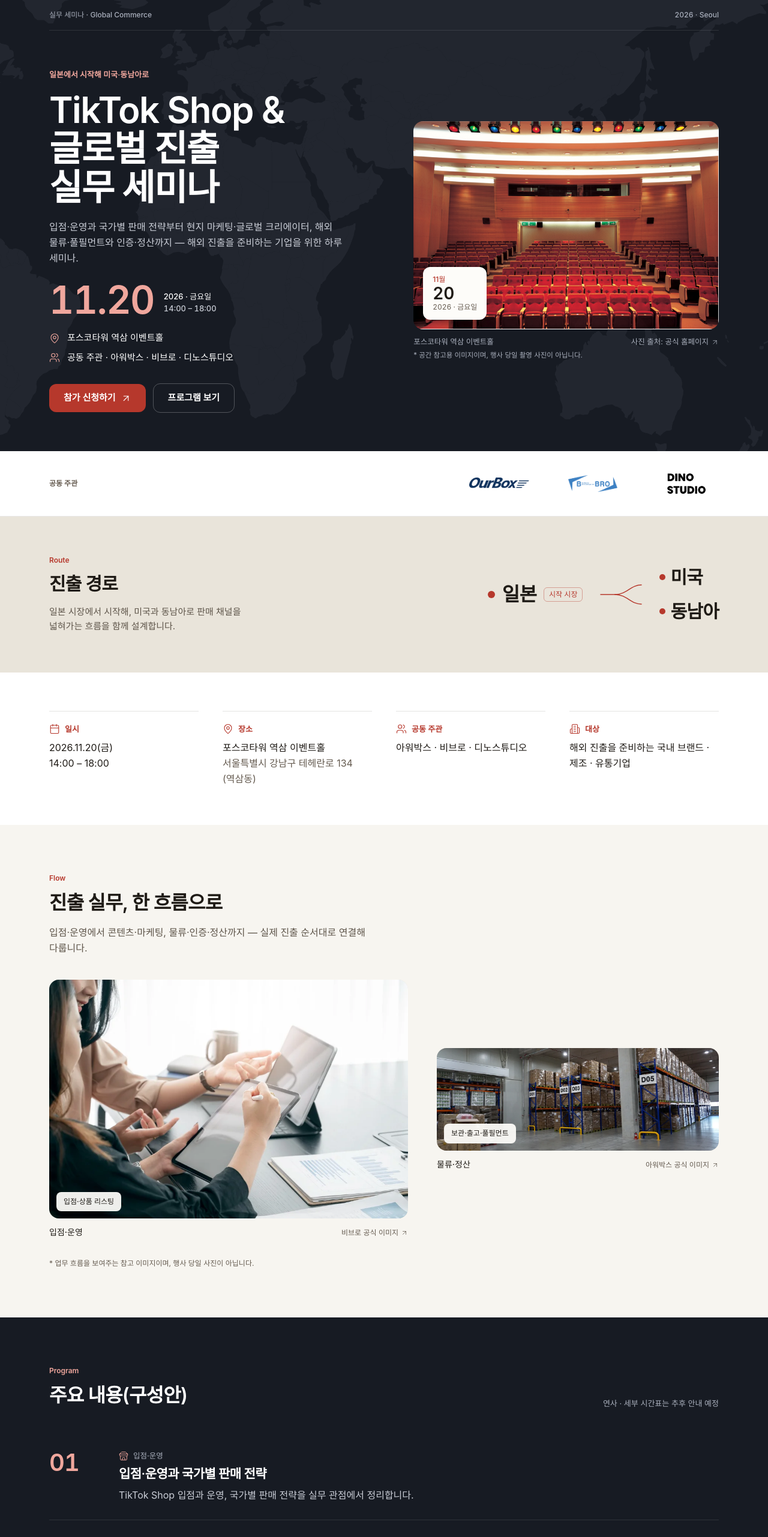
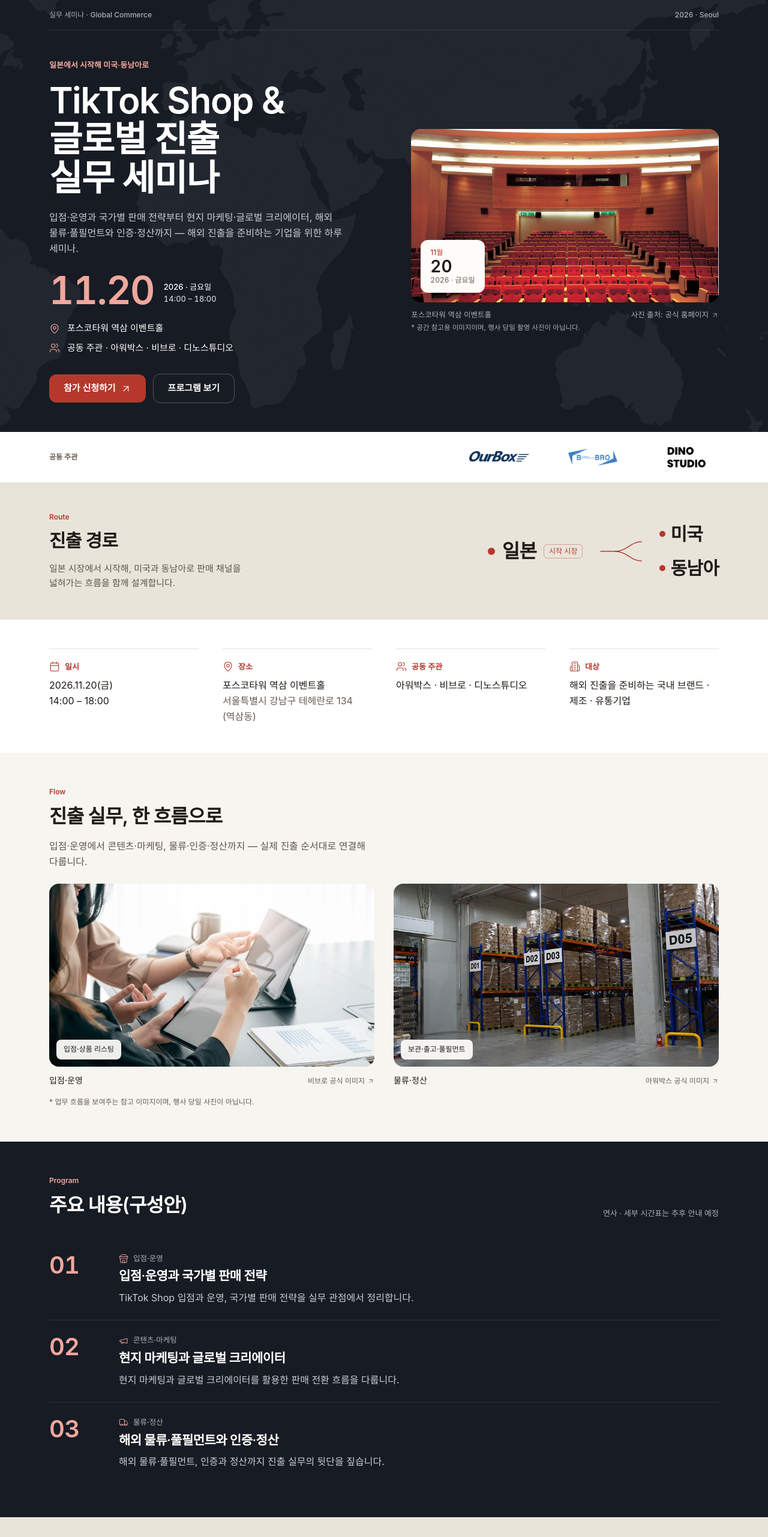
Before and after one commit to jaybe-dino/service2, a Next.js app: page /seminar1120 in a window 1280 px wide. Shown: the top 2562 px of the page at 60% size. Built offline with nearby package versions, Linux system fonts and the light colour scheme; no server answers.

Commit message:
design(seminar1120): align photos and tighten spacing and layers

```diff
--- a/src/app/seminar1120/page.tsx
+++ b/src/app/seminar1120/page.tsx
@@ -132,10 +132,10 @@ function RouteLine() {
 }
 
 // 실무 흐름의 가로 사진 컷(주제 + 출처). listing/fulfillment에 사용.
-function FlowShot({ img, step, aspect }: { img: typeof IMG.listing; step: string; aspect: string }) {
+function FlowShot({ img, step }: { img: typeof IMG.listing; step: string }) {
   return (
     <figure className="min-w-0">
-      <div className={`${styles.edImg} ${aspect}`}>
+      <div className={styles.edImg}>
         {/* eslint-disable-next-line @next/next/no-img-element */}
         <img src={img.src} alt={img.alt} width={img.w} height={img.h} loading="lazy" />
         <span className={styles.photoLabel}>{img.label}</span>
@@ -157,16 +157,16 @@ export default function Seminar1120Page() {
     <main className={`${styles.page} break-keep bg-white text-[#1f1b16] antialiased`}>
 
       {/* ══ HERO — 짙은 잉크 표지 ══ */}
-      <header className="relative overflow-hidden bg-[#171b23] text-white">
+      <header className="relative isolate overflow-hidden bg-[#171b23] text-white">
         <div className={styles.heroMap} aria-hidden="true" />
-        <div className={`${styles.container} relative`}>
+        <div className={`${styles.container} relative z-10`}>
           {/* 상단 마스트헤드 */}
           <div className="flex items-center justify-between gap-4 border-b border-white/10 py-4 text-[12px] font-medium text-[#aab0bd]">
             <span>실무 세미나 · Global Commerce</span>
             <span className="tabular-nums">2026 · Seoul</span>
           </div>
 
-          <div className="grid grid-cols-1 items-center gap-10 py-12 sm:py-16 lg:grid-cols-[1.04fr_0.96fr] lg:gap-14">
+          <div className="grid grid-cols-1 items-center gap-8 py-10 sm:py-12 lg:grid-cols-[1.04fr_0.96fr] lg:gap-12">
             {/* 좌: 제목·소개·날짜·행사정보·행동 */}
             <div className="min-w-0">
               <p className="text-[13px] font-semibold text-[#f0a79d]">일본에서 시작해 미국·동남아로</p>
@@ -207,8 +207,8 @@ export default function Seminar1120Page() {
                 <img src="/seminar1120/venue.jpg" alt="포스코타워 역삼 이벤트홀 내부" width={671} height={771} loading="eager" />
                 <div className={styles.dateChip}>
                   <div className="text-[12px] font-medium text-[#b6382c]">11월</div>
-                  <div className="text-[28px] font-semibold leading-none tabular-nums">20</div>
-                  <div className="text-[12px] tabular-nums text-[#655b50]">2026 · 금요일</div>
+                  <div className="text-[24px] font-semibold leading-none tabular-nums sm:text-[28px]">20</div>
+                  <div className="hidden text-[12px] tabular-nums text-[#655b50] sm:block">2026 · 금요일</div>
                 </div>
               </div>
               <figcaption className="mt-3 flex flex-wrap items-center justify-between gap-2 text-[12.5px] text-[#aab0bd]">
@@ -225,7 +225,7 @@ export default function Seminar1120Page() {
 
       {/* ══ 공동 주관 로고 스트립 — 화이트 ══ */}
       <section className="border-b border-[#1f1b16]/10 bg-white">
-        <div className={`${styles.container} flex flex-col items-center gap-5 py-9 sm:flex-row sm:justify-between sm:gap-8`}>
+        <div className={`${styles.container} flex flex-col items-center gap-4 py-6 sm:flex-row sm:justify-between sm:gap-8`}>
           <p className="text-[12px] font-semibold text-[#655b50]">공동 주관</p>
           <HostLogos className="w-full max-w-[420px]" />
         </div>
@@ -233,7 +233,7 @@ export default function Seminar1120Page() {
 
       {/* ══ 진출 경로 — 웜그레이 밴드 ══ */}
       <section className="bg-[#e9e4da]">
-        <div className={`${styles.container} py-14 sm:py-16`}>
+        <div className={`${styles.container} py-10 sm:py-12`}>
           <div className="grid items-center gap-8 lg:grid-cols-[minmax(0,360px)_1fr] lg:gap-12">
             <div className="min-w-0">
               <p className="text-[12px] font-semibold text-[#b6382c]">Route</p>
@@ -251,7 +251,7 @@ export default function Seminar1120Page() {
 
       {/* ══ 핵심 정보 info row — 화이트 ══ */}
       <section className="bg-white">
-        <div className={`${styles.container} py-14 sm:py-16`}>
+        <div className={`${styles.container} py-10 sm:py-12`}>
           <dl className="grid grid-cols-1 gap-x-10 gap-y-8 sm:grid-cols-2 lg:grid-cols-4">
             {FACTS.map((f) => (
               <div key={f.label} className="min-w-0 border-t border-[#1f1b16]/12 pt-5">
@@ -268,24 +268,24 @@ export default function Seminar1120Page() {
 
       {/* ══ 실무 흐름 — 페이퍼(에디토리얼 사진) ══ */}
       <section className="bg-[#f7f5f0]">
-        <div className={`${styles.container} py-16 sm:py-20`}>
+        <div className={`${styles.container} py-12 sm:py-14`}>
           <p className="text-[12px] font-semibold text-[#b6382c]">Flow</p>
           <h2 className="mt-2 text-[26px] font-semibold tracking-tight sm:text-[32px]">진출 실무, 한 흐름으로</h2>
           <p className="mt-3 max-w-[560px] text-[16px] leading-relaxed text-[#5e554a]">
             입점·운영에서 콘텐츠·마케팅, 물류·인증·정산까지 — 실제 진출 순서대로 연결해 다룹니다.
           </p>
 
-          <div className="mt-10 grid grid-cols-1 items-center gap-8 lg:grid-cols-[1.12fr_0.88fr] lg:gap-12">
-            <FlowShot img={IMG.listing} step="입점·운영" aspect="aspect-[960/639]" />
-            <FlowShot img={IMG.fulfillment} step="물류·정산" aspect="aspect-[137/50]" />
+          <div className="mt-6 grid grid-cols-1 items-start gap-6 md:grid-cols-2 md:gap-8">
+            <FlowShot img={IMG.listing} step="입점·운영" />
+            <FlowShot img={IMG.fulfillment} step="물류·정산" />
           </div>
-          <p className="mt-8 text-[12px] leading-relaxed text-[#655b50]">* 업무 흐름을 보여주는 참고 이미지이며, 행사 당일 사진이 아닙니다.</p>
+          <p className="mt-4 text-[12px] leading-relaxed text-[#655b50]">* 업무 흐름을 보여주는 참고 이미지이며, 행사 당일 사진이 아닙니다.</p>
         </div>
       </section>
 
       {/* ══ 주요 내용(구성안) — 짙은 잉크(장면 전환) ══ */}
       <section id="program" className="scroll-mt-6 bg-[#171b23] text-white">
-        <div className={`${styles.container} py-16 sm:py-20`}>
+        <div className={`${styles.container} py-12 sm:py-14`}>
           <div className="flex flex-wrap items-end justify-between gap-3">
             <div className="min-w-0">
               <p className="text-[12px] font-semibold text-[#f0a79d]">Program</p>
@@ -293,9 +293,9 @@ export default function Seminar1120Page() {
             </div>
             <p className="text-[13px] text-[#aab0bd]">연사 · 세부 시간표는 추후 안내 예정</p>
           </div>
-          <ol className="mt-10 divide-y divide-white/10">
+          <ol className="mt-8 divide-y divide-white/10">
             {PILLARS.map((p, i) => (
-              <li key={p.title} className="grid grid-cols-[auto_1fr] gap-x-5 gap-y-1 py-7 sm:grid-cols-[96px_1fr]">
+              <li key={p.title} className="grid grid-cols-[auto_1fr] gap-x-5 gap-y-1 py-6 sm:grid-cols-[96px_1fr]">
                 <span className="text-[30px] font-semibold leading-none tracking-tight tabular-nums text-[#f0a79d] sm:text-[40px]">{String(i + 1).padStart(2, "0")}</span>
                 <div className="min-w-0">
                   <span className="flex items-center gap-2 text-[12.5px] font-medium text-[#aab0bd]">
@@ -312,7 +312,7 @@ export default function Seminar1120Page() {
 
       {/* ══ 신청 방법 — 웜그레이 ══ */}
       <section className="bg-[#e9e4da]">
-        <div className={`${styles.container} py-14 sm:py-16`}>
+        <div className={`${styles.container} py-10 sm:py-12`}>
           <div className="grid gap-10 lg:grid-cols-[1fr_auto] lg:items-center">
             <div className="min-w-0">
               <p className="text-[12px] font-semibold text-[#b6382c]">Apply</p>
@@ -333,7 +333,7 @@ export default function Seminar1120Page() {
 
       {/* ══ 오시는 길 — 화이트(장소 정보 중심) ══ */}
       <section className="bg-white">
-        <div className={`${styles.container} py-14 sm:py-16`}>
+        <div className={`${styles.container} py-10 sm:py-12`}>
           <p className="text-[12px] font-semibold text-[#b6382c]">Location</p>
           <h2 className="mt-2 text-[24px] font-semibold tracking-tight sm:text-[30px]">오시는 길</h2>
           <div className="mt-7 grid gap-x-12 gap-y-8 lg:grid-cols-[1fr_minmax(0,320px)]">
@@ -366,7 +366,7 @@ export default function Seminar1120Page() {
       <section className="relative isolate overflow-hidden bg-[#12151c] text-white">
         <div className={styles.closingLogistics} aria-hidden="true" />
         <div className={styles.closingMap} aria-hidden="true" />
-        <div className={`${styles.container} relative py-16 sm:py-20`}>
+        <div className={`${styles.container} relative z-10 py-12 sm:py-14`}>
           <div className="max-w-[640px]">
             <TikTokVisualLogo closing />
             <h2 className="text-[26px] font-semibold leading-tight tracking-tight sm:text-[34px]">지금 참가 신청하세요</h2>
@@ -381,10 +381,10 @@ export default function Seminar1120Page() {
 
       {/* ══ 푸터 — 화이트 ══ */}
       <footer className="border-t border-[#1f1b16]/10 bg-white">
-        <div className={`${styles.container} py-12`}>
+        <div className={`${styles.container} py-8`}>
           <p className="text-center text-[12px] font-semibold text-[#655b50]">공동 주관</p>
           <HostLogos className="mx-auto mt-6 max-w-[420px]" />
-          <p className="mt-9 text-center text-[13px] text-[#5e554a]">
+          <p className="mt-6 text-center text-[13px] text-[#5e554a]">
             문의 <a href={`mailto:${CONTACT}`} className="font-medium text-[#1f1b16] underline-offset-2 hover:underline">{CONTACT}</a>
           </p>
           <p className="mt-2 flex items-center justify-center gap-1.5 text-center text-[11.5px] text-[#655b50]">
--- a/src/app/seminar1120/seminar.module.css
+++ b/src/app/seminar1120/seminar.module.css
@@ -18,9 +18,9 @@
           mask: url('/seminar1120/world-map.svg') right center / 150% auto no-repeat;
 }
 
-/* ── 공식 행사장 사진(venue.jpg 671x771): 실제 사진 영역(y108..565, 높이 457)만 크롭. 비율 유지. ── */
-.venueCrop { position: relative; aspect-ratio: 671 / 457; overflow: hidden; border-radius: 16px; background: #10131a; }
-.venueCrop img { display: block; width: 100%; height: auto; margin-top: -16.095%; }
+/* 공식 사진의 실제 영역(y108..565)을 중심 기준 16:9로 크롭. 원본 비율 유지. */
+.venueCrop { position: relative; isolation: isolate; aspect-ratio: 16 / 9; overflow: hidden; border-radius: 16px; background: #10131a; }
+.venueCrop img { display: block; width: 100%; height: auto; margin-top: -22.024%; }
 
 /* 히어로 사진 위 날짜 인쇄형 블록(흰 카드, 잉크 글자) */
 .dateChip {
@@ -30,10 +30,10 @@
 }
 
 /* ── 에디토리얼 사진(가로 컷) ── */
-.edImg { position: relative; overflow: hidden; border-radius: 16px; background: #e7e1d7; }
+.edImg { position: relative; isolation: isolate; aspect-ratio: 16 / 9; overflow: hidden; border-radius: 16px; background: #e7e1d7; }
 .edImg img { display: block; width: 100%; height: 100%; object-fit: cover; }
 .photoLabel {
-  position: absolute; bottom: 12px; left: 12px; max-width: calc(100% - 24px);
+  position: absolute; z-index: 1; pointer-events: none; bottom: 12px; left: 12px; max-width: calc(100% - 24px);
   padding: 8px 12px; border-radius: 8px; background: rgba(253, 252, 249, .94); color: #1f1b16;
   font-size: 12px; line-height: 1.4; font-weight: 500;
 }
@@ -47,27 +47,23 @@
 .closingLogo { width: 148px; margin-bottom: 20px; }
 
 /* ── 최종 신청: 짙은 물류 사진 밴드 ── */
-.closingVisual {
-  position: relative; isolation: isolate; overflow: hidden;
-  padding: clamp(28px, 4vw, 52px); border-radius: 18px; background: #12151c; color: #fff;
-}
 .closingLogistics {
-  position: absolute; z-index: -1; inset: 0; pointer-events: none;
+  position: absolute; z-index: 0; inset: 0; pointer-events: none;
   background: url('/seminar1120/fulfillment.webp') right center / cover no-repeat;
   opacity: .22;
   -webkit-mask-image: linear-gradient(to right, transparent 20%, #000 100%);
           mask-image: linear-gradient(to right, transparent 20%, #000 100%);
 }
 .closingMap {
-  position: absolute; z-index: -1; inset: 0; left: 24%; pointer-events: none;
+  position: absolute; z-index: 0; inset: 0; left: 24%; pointer-events: none;
   background: #cdd6e6; opacity: .05;
   -webkit-mask: url('/seminar1120/world-map.svg') right center / 120% auto no-repeat;
           mask: url('/seminar1120/world-map.svg') right center / 120% auto no-repeat;
 }
-.closingVisual a:focus-visible { outline-color: #fff; }
 
 @media (max-width: 639px) {
   .heroMap { opacity: .05; }
+  .dateChip { left: 12px; bottom: 12px; padding: 8px 12px; }
   .closingLogo { width: 136px; }
   .closingLogistics { opacity: .16; }
   .closingMap { left: 0; opacity: .045; }
```
